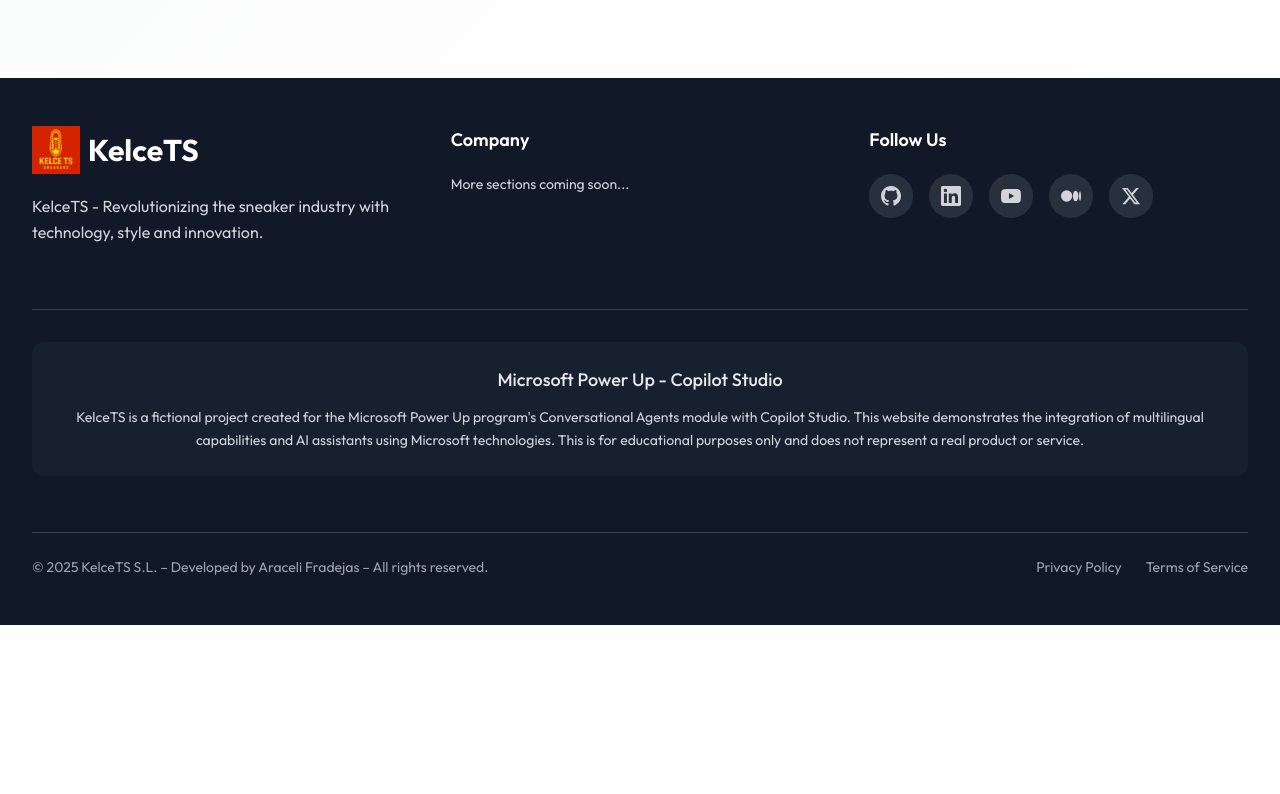
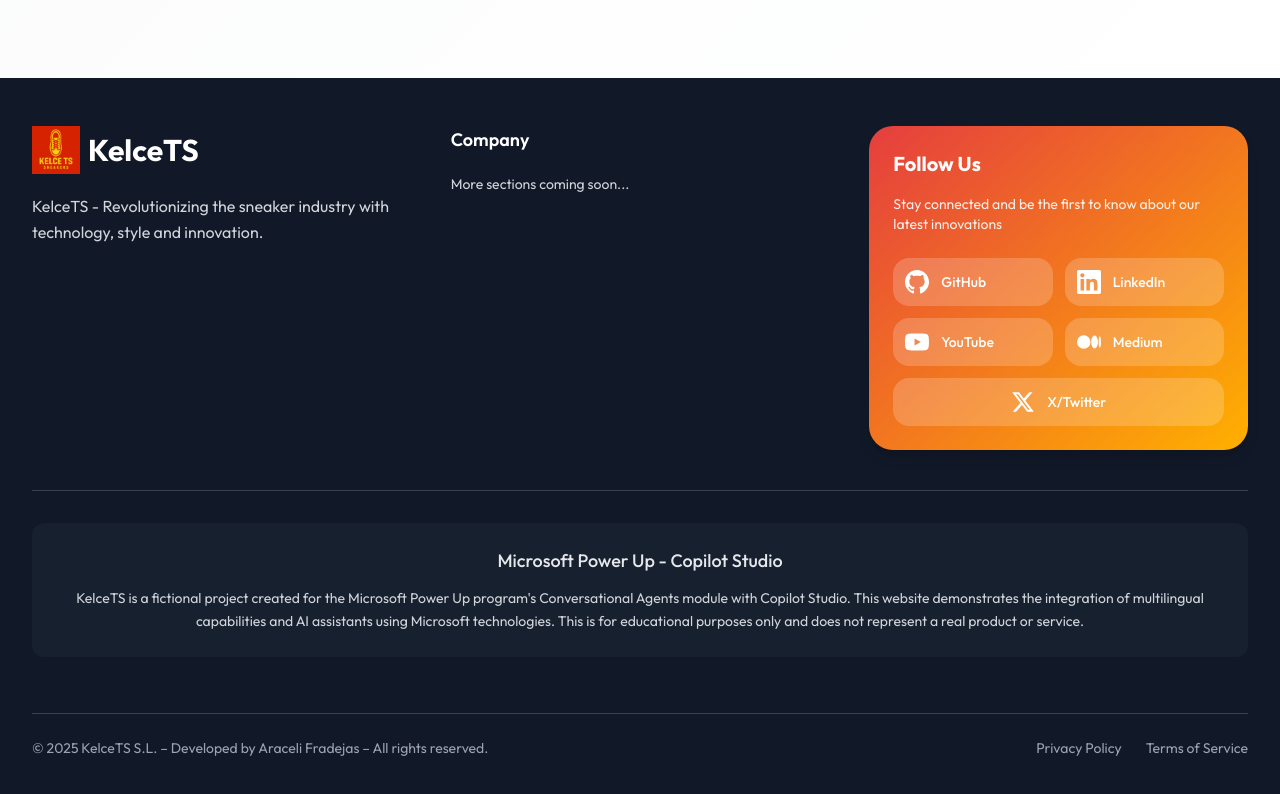
Before and after one commit to AraceliFradejas/KELSETSlanding, a React (Vite) app: page / in a window 1280 px wide. Shown: the part 5774-6568 px from the top of the page. Before the commit the page ends 6399 px from the top, so only its background shows below. Built offline with nearby package versions, Linux system fonts and the light colour scheme.

Commit message:
feat: Improve footer social media section with Kansas City Chiefs colors

```diff
--- a/src/components/Footer.jsx
+++ b/src/components/Footer.jsx
@@ -39,10 +39,17 @@
 
           {/* Social Links - Right Column */}
           <div className="md:col-span-4">
-            <h4 className="text-lg font-semibold mb-5 text-center md:text-left">
+            <div className="bg-gradient-to-br from-chiefs-red-500 to-chiefs-gold-500 rounded-3xl p-6 shadow-lg">
+              <h4 className="text-xl font-bold mb-4 text-white text-center md:text-left">
                 {t.footer.social.follow}
               </h4>
-            <div className="flex justify-center md:justify-start space-x-4">
+              <p className="text-white/90 text-sm mb-6 text-center md:text-left">
+                {t.footer.social.follow === "Follow Us"
+                  ? "Stay connected and be the first to know about our latest innovations"
+                  : "Mantente conectado y sé el primero en conocer nuestras últimas innovaciones"
+                }
+              </p>
+              <div className="grid grid-cols-2 md:grid-cols-1 lg:grid-cols-2 gap-3">
                 <a
                   href={t.footer.social.github}
                   target="_blank"
@@ -50,10 +57,11 @@
                   className="group"
                   aria-label="GitHub"
                 >
-                <div className="w-11 h-11 bg-white/10 rounded-full flex items-center justify-center hover:bg-chiefs-red-500 transition-all duration-300">
-                  <svg className="w-5 h-5 text-gray-300 group-hover:text-white" fill="currentColor" viewBox="0 0 24 24">
+                  <div className="bg-white/20 backdrop-blur-sm rounded-2xl p-3 flex items-center space-x-3 hover:bg-white/30 hover:scale-105 transition-all duration-300 hover:shadow-lg">
+                    <svg className="w-6 h-6 text-white" fill="currentColor" viewBox="0 0 24 24">
                       <path d="M12 0c-6.626 0-12 5.373-12 12 0 5.302 3.438 9.8 8.207 11.387.599.111.793-.261.793-.577v-2.234c-3.338.726-4.033-1.416-4.033-1.416-.546-1.387-1.333-1.756-1.333-1.756-1.089-.745.083-.729.083-.729 1.205.084 1.839 1.237 1.839 1.237 1.07 1.834 2.807 1.304 3.492.997.107-.775.418-1.305.762-1.604-2.665-.305-5.467-1.334-5.467-5.931 0-1.311.469-2.381 1.236-3.221-.124-.303-.535-1.524.117-3.176 0 0 1.008-.322 3.301 1.23.957-.266 1.983-.399 3.003-.404 1.02.005 2.047.138 3.006.404 2.291-1.552 3.297-1.23 3.297-1.23.653 1.653.242 2.874.118 3.176.77.84 1.235 1.911 1.235 3.221 0 4.609-2.807 5.624-5.479 5.921.43.372.823 1.102.823 2.222v3.293c0 .319.192.694.801.576 4.765-1.589 8.199-6.086 8.199-11.386 0-6.627-5.373-12-12-12z"/>
                     </svg>
+                    <span className="text-white font-medium text-sm">GitHub</span>
                   </div>
                 </a>
                 <a
@@ -63,10 +71,11 @@
                   className="group"
                   aria-label="LinkedIn"
                 >
-                <div className="w-11 h-11 bg-white/10 rounded-full flex items-center justify-center hover:bg-chiefs-red-500 transition-all duration-300">
-                  <svg className="w-5 h-5 text-gray-300 group-hover:text-white" fill="currentColor" viewBox="0 0 24 24">
+                  <div className="bg-white/20 backdrop-blur-sm rounded-2xl p-3 flex items-center space-x-3 hover:bg-white/30 hover:scale-105 transition-all duration-300 hover:shadow-lg">
+                    <svg className="w-6 h-6 text-white" fill="currentColor" viewBox="0 0 24 24">
                       <path d="M20.447 20.452h-3.554v-5.569c0-1.328-.027-3.037-1.852-3.037-1.853 0-2.136 1.445-2.136 2.939v5.667H9.351V9h3.414v1.561h.046c.477-.9 1.637-1.85 3.37-1.85 3.601 0 4.267 2.37 4.267 5.455v6.286zM5.337 7.433c-1.144 0-2.063-.926-2.063-2.065 0-1.138.92-2.063 2.063-2.063 1.14 0 2.064.925 2.064 2.063 0 1.139-.925 2.065-2.064 2.065zm1.782 13.019H3.555V9h3.564v11.452zM22.225 0H1.771C.792 0 0 .774 0 1.729v20.542C0 23.227.792 24 1.771 24h20.451C23.2 24 24 23.227 24 22.271V1.729C24 .774 23.2 0 22.222 0h.003z"/>
                     </svg>
+                    <span className="text-white font-medium text-sm">LinkedIn</span>
                   </div>
                 </a>
                 <a
@@ -76,10 +85,11 @@
                   className="group"
                   aria-label="YouTube"
                 >
-                <div className="w-11 h-11 bg-white/10 rounded-full flex items-center justify-center hover:bg-chiefs-red-500 transition-all duration-300">
-                  <svg className="w-5 h-5 text-gray-300 group-hover:text-white" fill="currentColor" viewBox="0 0 24 24">
+                  <div className="bg-white/20 backdrop-blur-sm rounded-2xl p-3 flex items-center space-x-3 hover:bg-white/30 hover:scale-105 transition-all duration-300 hover:shadow-lg">
+                    <svg className="w-6 h-6 text-white" fill="currentColor" viewBox="0 0 24 24">
                       <path d="M23.498 6.186a3.016 3.016 0 0 0-2.122-2.136C19.505 3.545 12 3.545 12 3.545s-7.505 0-9.377.505A3.017 3.017 0 0 0 .502 6.186C0 8.07 0 12 0 12s0 3.93.502 5.814a3.016 3.016 0 0 0 2.122 2.136c1.871.505 9.376.505 9.376.505s7.505 0 9.377-.505a3.015 3.015 0 0 0 2.122-2.136C24 15.93 24 12 24 12s0-3.93-.502-5.814zM9.545 15.568V8.432L15.818 12l-6.273 3.568z"/>
                     </svg>
+                    <span className="text-white font-medium text-sm">YouTube</span>
                   </div>
                 </a>
                 <a
@@ -89,25 +99,28 @@
                   className="group"
                   aria-label="Medium"
                 >
-                <div className="w-11 h-11 bg-white/10 rounded-full flex items-center justify-center hover:bg-chiefs-red-500 transition-all duration-300">
-                  <svg className="w-5 h-5 text-gray-300 group-hover:text-white" fill="currentColor" viewBox="0 0 24 24">
+                  <div className="bg-white/20 backdrop-blur-sm rounded-2xl p-3 flex items-center space-x-3 hover:bg-white/30 hover:scale-105 transition-all duration-300 hover:shadow-lg">
+                    <svg className="w-6 h-6 text-white" fill="currentColor" viewBox="0 0 24 24">
                       <path d="M13.54 12a6.8 6.8 0 01-6.77 6.82A6.8 6.8 0 010 12a6.8 6.8 0 016.77-6.82A6.8 6.8 0 0113.54 12zM20.96 12c0 3.54-1.51 6.42-3.38 6.42-1.87 0-3.39-2.88-3.39-6.42s1.52-6.42 3.39-6.42 3.38 2.88 3.38 6.42M24 12c0 3.17-.53 5.75-1.19 5.75-.66 0-1.19-2.58-1.19-5.75s.53-5.75 1.19-5.75C23.47 6.25 24 8.83 24 12z"/>
                     </svg>
+                    <span className="text-white font-medium text-sm">Medium</span>
                   </div>
                 </a>
                 <a
                   href={t.footer.social.twitter}
                   target="_blank"
                   rel="noopener noreferrer"
-                className="group"
+                  className="group col-span-2 md:col-span-1 lg:col-span-2"
                   aria-label="X/Twitter"
                 >
-                <div className="w-11 h-11 bg-white/10 rounded-full flex items-center justify-center hover:bg-chiefs-red-500 transition-all duration-300">
-                  <svg className="w-5 h-5 text-gray-300 group-hover:text-white" fill="currentColor" viewBox="0 0 24 24">
+                  <div className="bg-white/20 backdrop-blur-sm rounded-2xl p-3 flex items-center justify-center space-x-3 hover:bg-white/30 hover:scale-105 transition-all duration-300 hover:shadow-lg">
+                    <svg className="w-6 h-6 text-white" fill="currentColor" viewBox="0 0 24 24">
                       <path d="M18.244 2.25h3.308l-7.227 8.26 8.502 11.24H16.17l-5.214-6.817L4.99 21.75H1.68l7.73-8.835L1.254 2.25H8.08l4.713 6.231zm-1.161 17.52h1.833L7.084 4.126H5.117z"/>
                     </svg>
+                    <span className="text-white font-medium text-sm">X/Twitter</span>
                   </div>
                 </a>
+              </div>
             </div>
           </div>
         </div>
```
Lines whose indentation alone changed are shown as unchanged.
